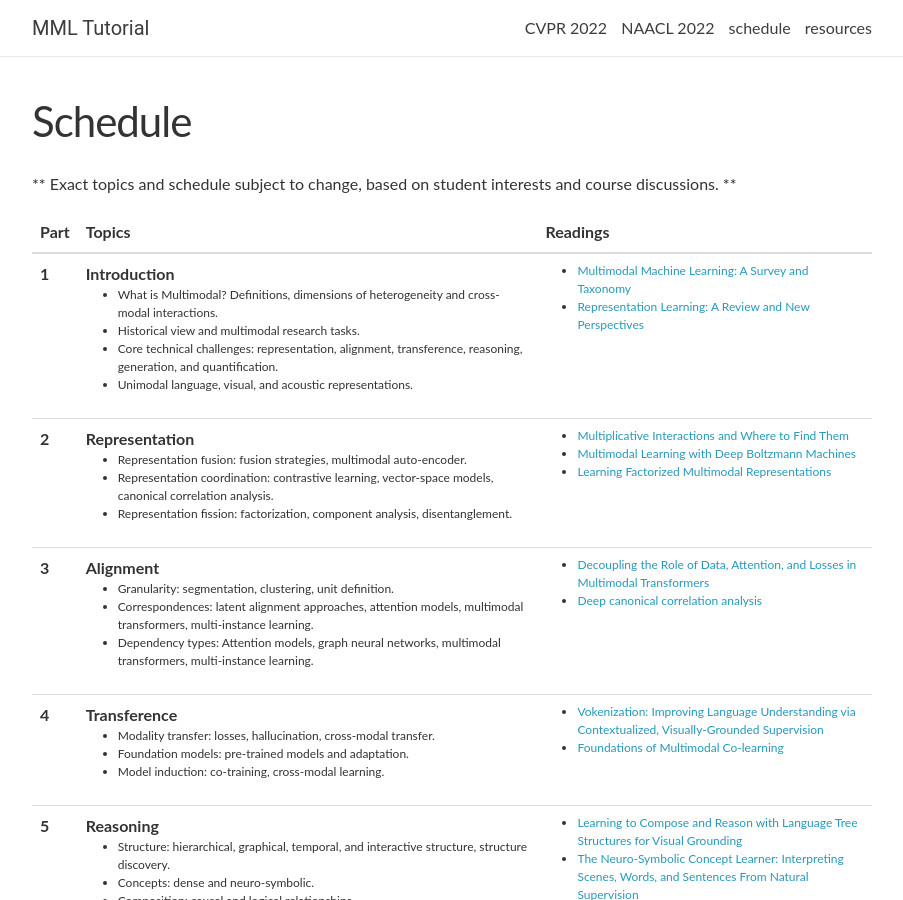
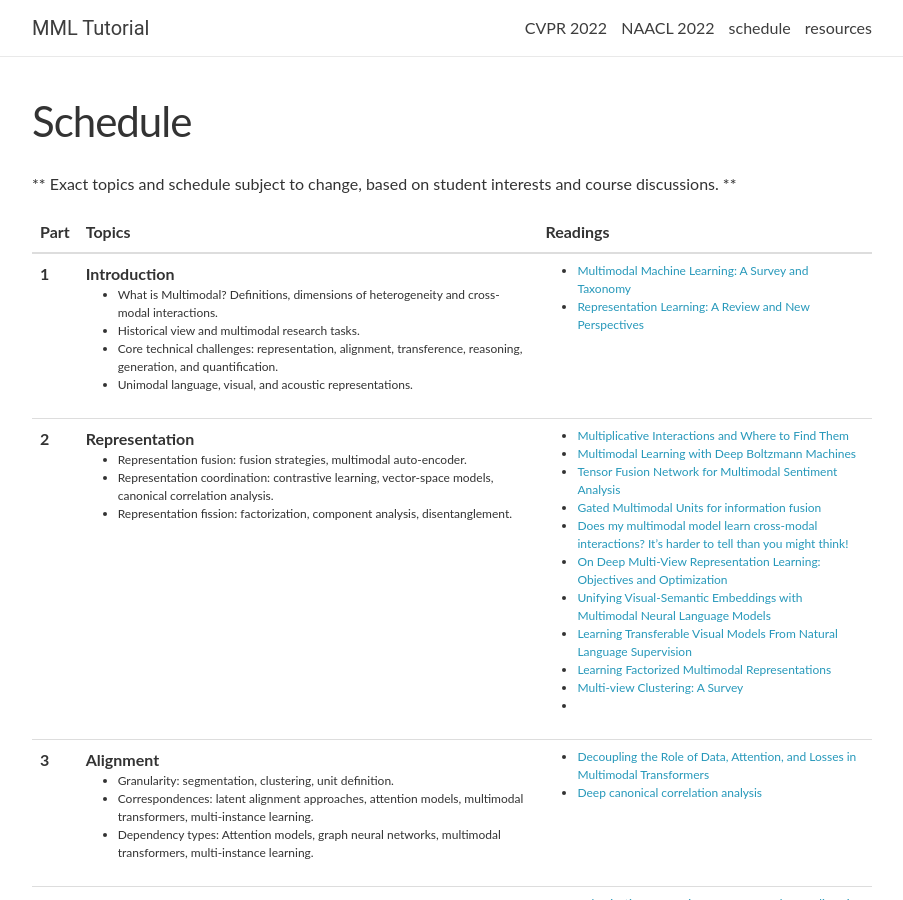
Before and after one commit to CMU-MultiComp-Lab/mmml-tutorial, a Jekyll site: the page built from _pages/schedule.md, in a window 1280 px wide and 900 px high. Shown: the whole window, without its empty margins (188-1091 px from the left). Built offline with Jekyll 4.4.1, drawn with Linux system fonts in a browser that asks for light colours; nearby versions of some CDN libraries; comment, search, counter and statistics services are not loaded.

Commit message:
Update lectures.yml

```diff
--- a/_data/lectures.yml
+++ b/_data/lectures.yml
@@ -21,7 +21,17 @@
   readings:
     - <a href="https://openreview.net/pdf?id=rylnK6VtDH">Multiplicative Interactions and Where to Find Them</a> <br/>
     - <a href="https://jmlr.org/papers/volume15/srivastava14b/srivastava14b.pdf">Multimodal Learning with Deep Boltzmann Machines</a> <br/>
+    - <a href="https://arxiv.org/abs/1707.07250">Tensor Fusion Network for Multimodal Sentiment Analysis</a> <br/>
+    - <a href="https://arxiv.org/abs/1702.01992">Gated Multimodal Units for information fusion</a> <br/>
+    - <a href="https://aclanthology.org/2020.emnlp-main.62/">Does my multimodal model learn cross-modal interactions? It’s harder to tell than you might think!</a> <br/>
+    - <a href="https://arxiv.org/abs/1602.01024">On Deep Multi-View Representation Learning&#58; Objectives and Optimization</a> <br/>
+    - <a href="https://arxiv.org/abs/1411.2539">Unifying Visual-Semantic Embeddings with Multimodal Neural Language Models</a> <br/>
+    - <a href="https://arxiv.org/abs/2103.00020">Learning Transferable Visual Models From Natural Language Supervision</a> <br/>
     - <a href="https://arxiv.org/abs/1806.06176">Learning Factorized Multimodal Representations</a> <br/>
+    - <a href="https://ieeexplore.ieee.org/stamp/stamp.jsp?arnumber=8336846">Multi-view Clustering&#58; A Survey</a> <br/>
+
+
+    - <a href=" "> </a> <br/>
 
 - date: 3
   title: >
```
